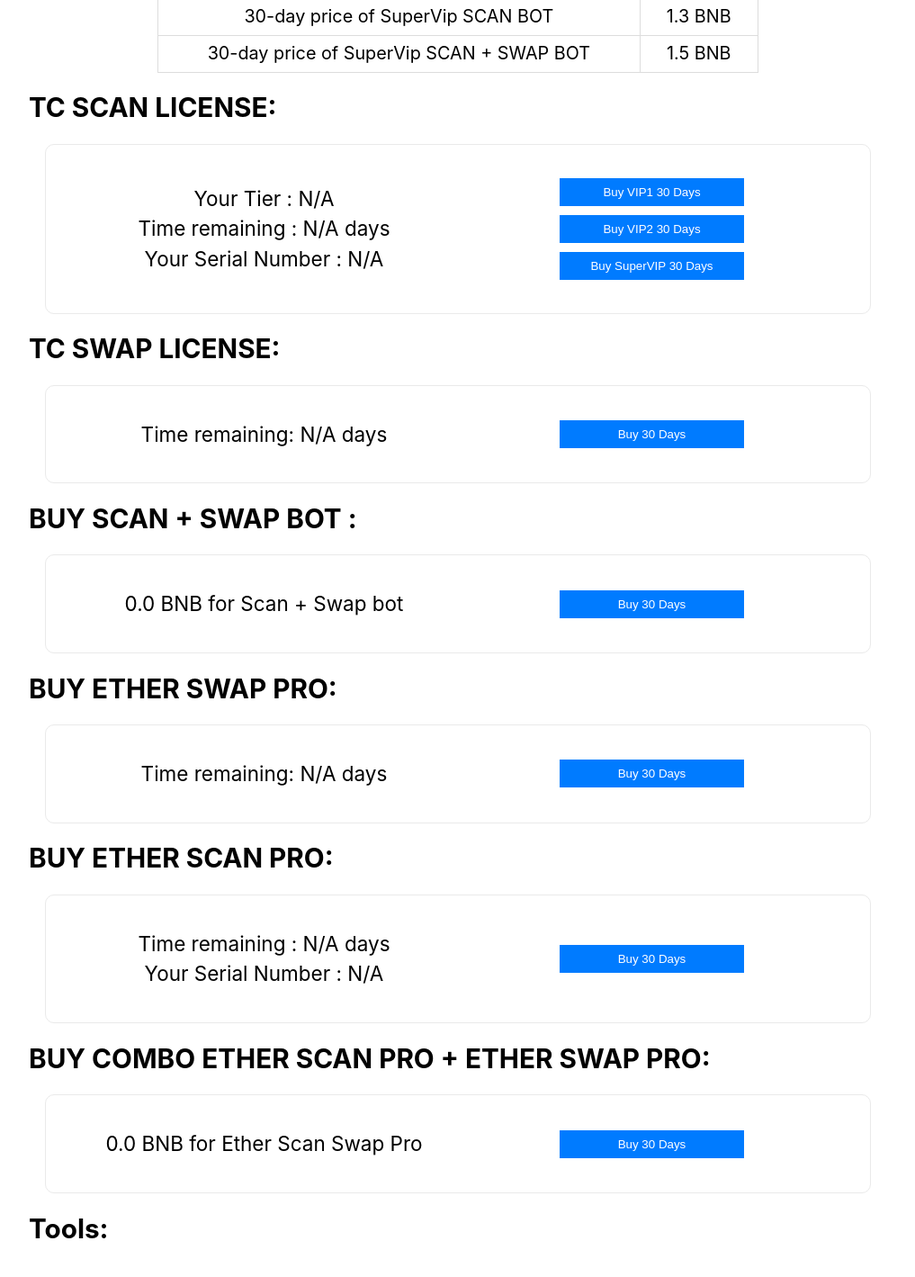
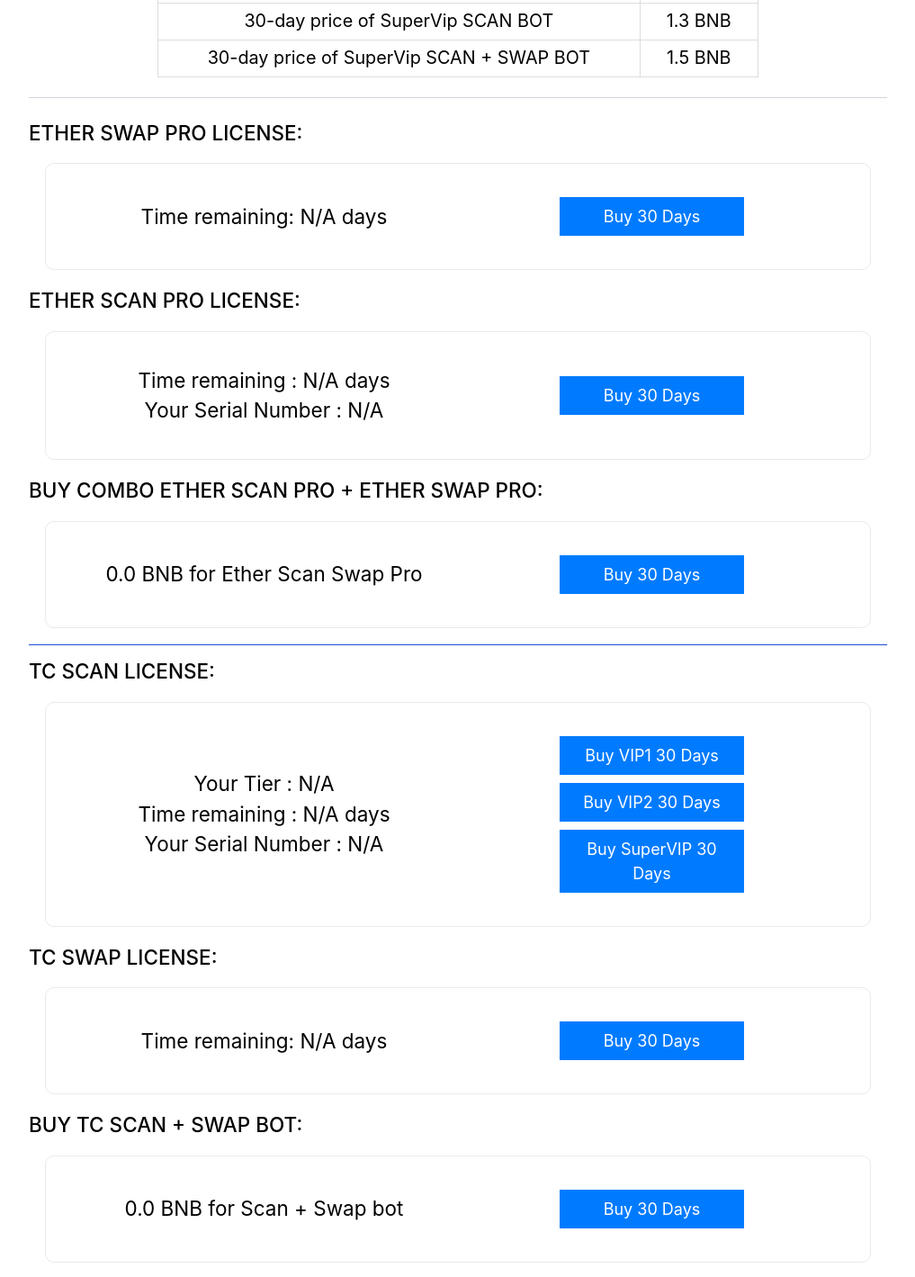
Before and after one commit to vnc90/webv2, a Next.js app: page / in a window 1280 px wide. Shown: the part 440-1859 px from the top of the page at 90% size, without its empty margins (131-1148 px from the left). Built offline with nearby package versions, Linux system fonts and the light colour scheme.

Commit message:
update tailwind css

```diff
--- a/package.json
+++ b/package.json
@@ -12,5 +12,10 @@
     "react": "18.2.0",
     "react-dom": "18.2.0",
     "react-toastify": "^9.1.3"
+  },
+  "devDependencies": {
+    "autoprefixer": "^10.4.18",
+    "postcss": "^8.4.35",
+    "tailwindcss": "^3.4.1"
   }
 }
--- a/pages/index.js
+++ b/pages/index.js
@@ -30,19 +30,23 @@ export default function Home() {
         }
       `}</style>
         </div>
-        <h1>TC SCAN LICENSE:</h1>
+        <div className='font-normal text-base'>
+        <div className='border-t border-gray-300 mx-auto w-full m-5'></div>
+        <h1 className='font-medium text-xl'>ETHER SWAP PRO LICENSE:</h1>
+        <BuySwapEthPro/>
+        <h1 className='font-medium text-xl'>ETHER SCAN PRO LICENSE:</h1>
+        <BuyScanEthPro/>
+        <h1 className='font-medium text-xl'>BUY COMBO ETHER SCAN PRO + ETHER SWAP PRO:</h1>
+        <BuyComboEtherPro/>
+        <div className='border-t border-blue-700 mx-auto w-full mb-3'></div>
+        <h1 className='font-medium text-xl'>TC SCAN LICENSE:</h1>
          <LoadLicenseScan/>
-         <h1>TC SWAP LICENSE:</h1>
+         <h1 className='font-medium text-xl'>TC SWAP LICENSE:</h1>
         <LoadLicense/>
-        <h1>BUY SCAN + SWAP BOT :</h1>
+        <h1 className='font-medium text-xl'>BUY TC SCAN + SWAP BOT:</h1>
         <LoadLicenseCombo/>
-        <h1>BUY ETHER SWAP PRO:</h1>
-        <BuySwapEthPro/>
-        <h1>BUY ETHER SCAN PRO:</h1>
-        <BuyScanEthPro/>
-        <h1>BUY COMBO ETHER SCAN PRO + ETHER SWAP PRO:</h1>
-        <BuyComboEtherPro/>
-         <h1>Tools: </h1>
+        <div className='border-t border-blue-700 mx-auto w-full mb-3'></div>
+        <h1 className='font-medium text-xl'>Tools: </h1>
          <Tools />
          <div className="footer-line"><style jsx>{`
         .footer-line {
@@ -53,6 +57,7 @@ export default function Home() {
 
         }
       `}</style></div>
+      </div>
         <p>
           Download Bots on{' '}
           <a href="https://drive.google.com/drive/folders/1jKJeeRnqAKy1paZShIFgNKPlfSraxKrb">Google Driver</a>, Contact Us on  {' '}
--- /dev/null
+++ b/postcss.config.js
@@ -0,0 +1,6 @@
+module.exports = {
+  plugins: {
+    tailwindcss: {},
+    autoprefixer: {},
+  },
+}
--- a/styles/global.css
+++ b/styles/global.css
@@ -1,3 +1,6 @@
+@tailwind base;
+@tailwind components;
+@tailwind utilities;
 html,
 body {
   padding: 0;
--- a/styles/globals.css
+++ b/styles/globals.css
@@ -1,3 +1,6 @@
+@tailwind base;
+@tailwind components;
+@tailwind utilities;
 html,
 body {
   padding: 0;
--- /dev/null
+++ b/tailwind.config.js
@@ -0,0 +1,15 @@
+/** @type {import('tailwindcss').Config} */
+module.exports = {
+  content: [
+    "./app/**/*.{js,ts,jsx,tsx,mdx}",
+    "./pages/**/*.{js,ts,jsx,tsx,mdx}",
+    "./components/**/*.{js,ts,jsx,tsx,mdx}",
+
+    // Or if using `src` directory:
+    "./src/**/*.{js,ts,jsx,tsx,mdx}",
+  ],
+  theme: {
+    extend: {},
+  },
+  plugins: [],
+}
```
Also changed, not shown: 1 other file (tests, documents, lock files or other folders).
